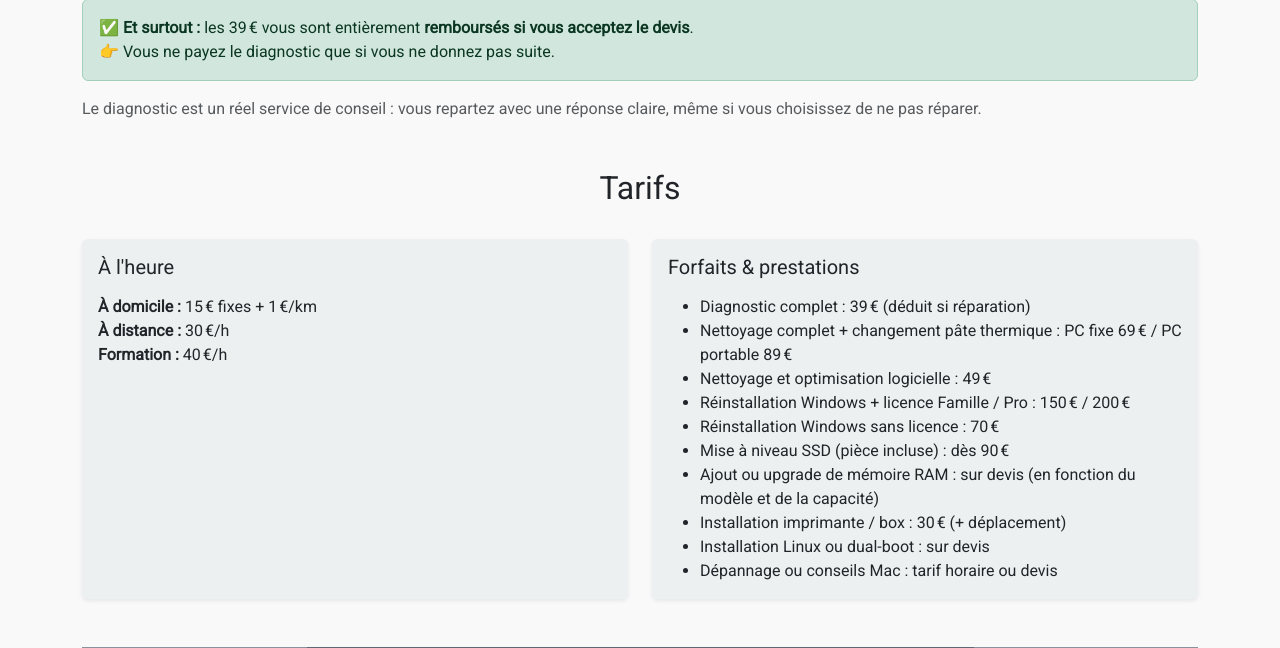
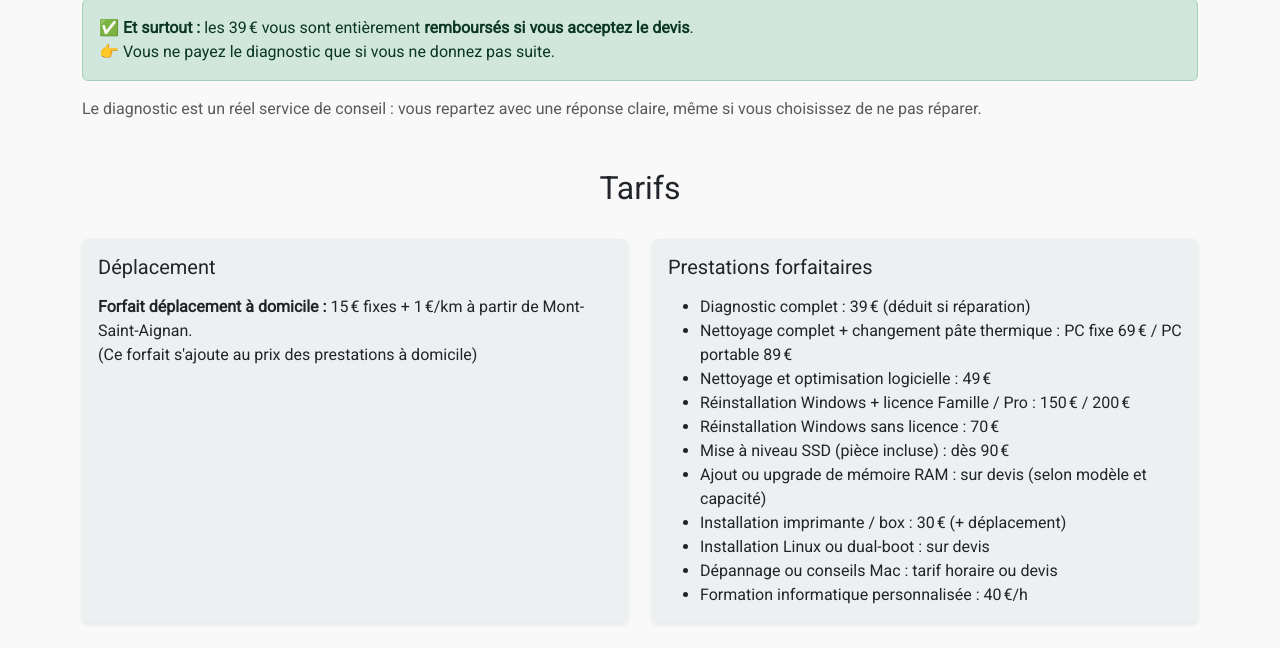
Before and after one commit to ABiguet/abcom-informatique.fr, a Symfony app: template templates/home/index.html.twig in a window 1280 px wide. Shown: the part 1779-2427 px from the top of the page. Run offline with Twig, Linux system fonts and the light colour scheme; the template is opened without the code that fills it, so the values that code supplies are empty; some libraries are stand-ins or nearby versions; grey boxes are pictures that could not be loaded.

Commit message:
modif tarifs

```diff
--- a/templates/home/index.html.twig
+++ b/templates/home/index.html.twig
@@ -240,15 +240,16 @@ Si toutefois le problème nécessite une analyse plus approfondie, j’emmène v
       <div class="row g-4">
         <div class="col-md-6">
           <div class="tarif h-100 shadow-sm">
-          <h3 class="h5 mb-3">À l'heure</h3>
-          <p><strong>À domicile :</strong> 15 € fixes + 1 €/km<br />
-             <strong>À distance :</strong> 30 €/h<br />
-             <strong>Formation :</strong> 40 €/h</p>
+            <h3 class="h5 mb-3">Déplacement</h3>
+            <p>
+              <strong>Forfait déplacement à domicile :</strong> 15 € fixes + 1 €/km à partir de Mont-Saint-Aignan.<br />
+              (Ce forfait s'ajoute au prix des prestations à domicile)
+            </p>
           </div>
         </div>
         <div class="col-md-6">
           <div class="tarif h-100 shadow-sm">
-          <h3 class="h5 mb-3">Forfaits & prestations</h3>
+            <h3 class="h5 mb-3">Prestations forfaitaires</h3>
             <ul class="mb-0">
               <li>Diagnostic complet : 39 € (déduit si réparation)</li>
               <li>Nettoyage complet + changement pâte thermique : PC fixe 69 € / PC portable 89 €</li>
@@ -256,15 +257,17 @@ Si toutefois le problème nécessite une analyse plus approfondie, j’emmène v
               <li>Réinstallation Windows + licence Famille / Pro : 150 € / 200 €</li>
               <li>Réinstallation Windows sans licence : 70 €</li>
               <li>Mise à niveau SSD (pièce incluse) : dès 90 €</li>
-            <li>Ajout ou upgrade de mémoire RAM : sur devis (en fonction du modèle et de la capacité)</li>
-            <li>Installation imprimante / box : 30 € (+ déplacement) </li>
+              <li>Ajout ou upgrade de mémoire RAM : sur devis (selon modèle et capacité)</li>
+              <li>Installation imprimante / box : 30 € (+ déplacement)</li>
               <li>Installation Linux ou dual-boot : sur devis</li>
               <li>Dépannage ou conseils Mac : tarif horaire ou devis</li>
+              <li>Formation informatique personnalisée : 40 €/h</li>
             </ul>
           </div>
         </div>
       </div>
     </section>
+
 
   <!-- PARALLAX -->
   <section class="parallax-section mb-5" style="background-image:url('{{ asset('images/windows-mac-linux.png') }}')">
```
Lines whose indentation alone changed are shown as unchanged.
